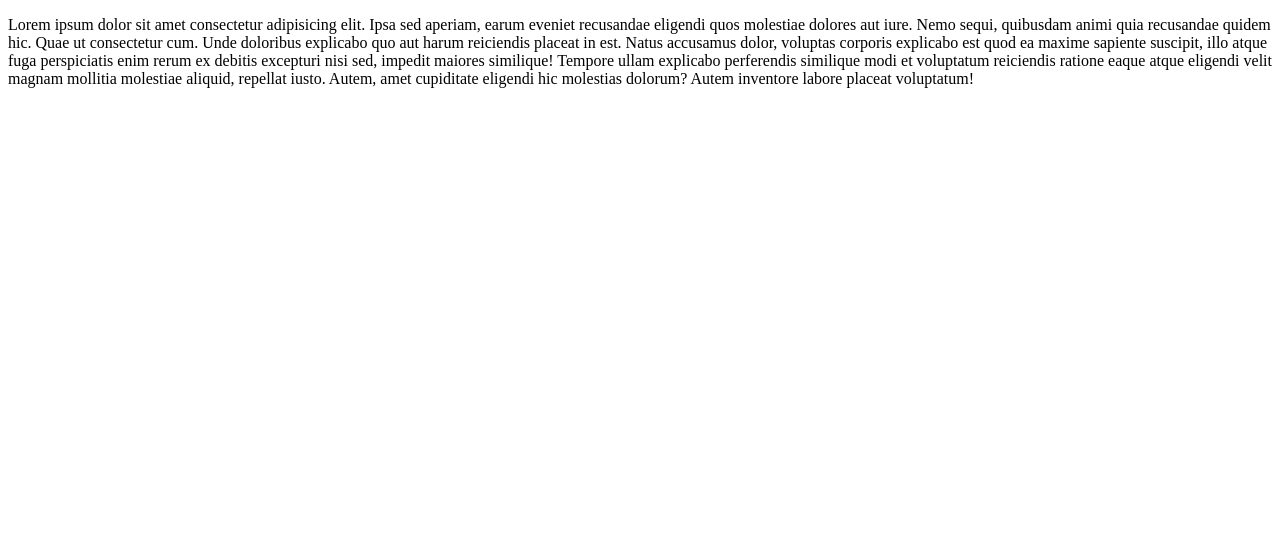
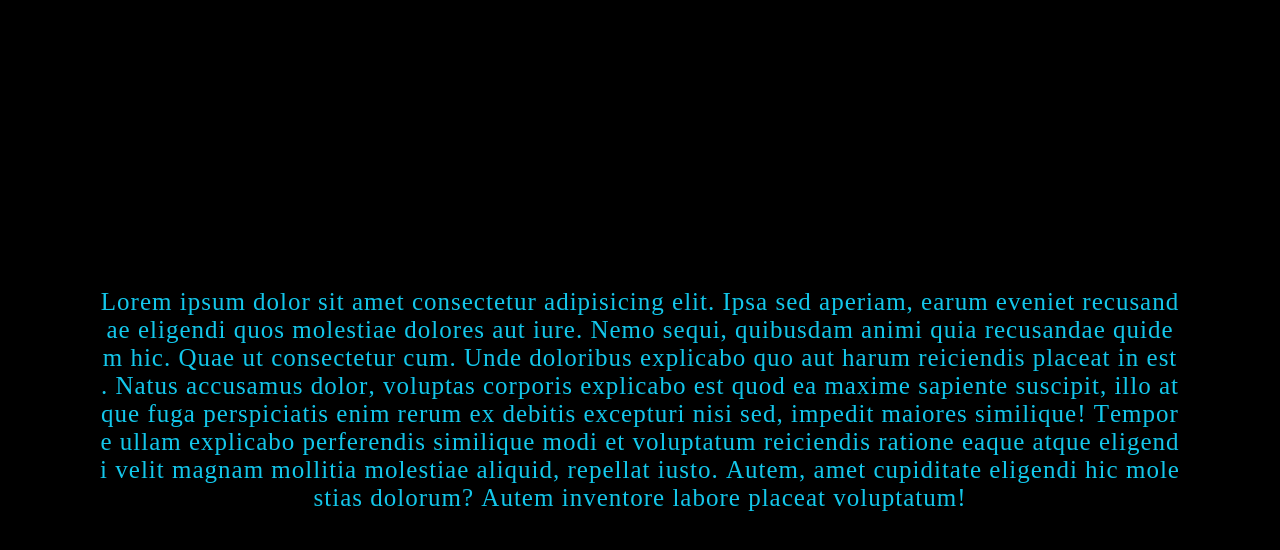
Before and after one commit to EdMalkhasyan/Text-Animation, a plain HTML site: page index.html in a window 1280 px wide. Drawn offline with Linux system fonts and the light colour scheme; the site is published under a folder, as on GitHub Pages, so addresses that start at the root find nothing.

Commit message:
Update index.html

```diff
--- a/index.html
+++ b/index.html
@@ -5,7 +5,7 @@
     <meta http-equiv="X-UA-Compatible" content="IE=edge">
     <meta name="viewport" content="width=device-width, initial-scale=1.0">
     <title>Text Animation</title>
-    <link rel="stylesheet" href="/css/style.css">
+    <link rel="stylesheet" href="./css/style.css">
 </head>
 <body>
 
@@ -13,6 +13,6 @@
         <p class="text">Lorem ipsum dolor sit amet consectetur adipisicing elit. Ipsa sed aperiam, earum eveniet recusandae eligendi quos molestiae dolores aut iure. Nemo sequi, quibusdam animi quia recusandae quidem hic. Quae ut consectetur cum. Unde doloribus explicabo quo aut harum reiciendis placeat in est. Natus accusamus dolor, voluptas corporis explicabo est quod ea maxime sapiente suscipit, illo atque fuga perspiciatis enim rerum ex debitis excepturi nisi sed, impedit maiores similique! Tempore ullam explicabo perferendis similique modi et voluptatum reiciendis ratione eaque atque eligendi velit magnam mollitia molestiae aliquid, repellat iusto. Autem, amet cupiditate eligendi hic molestias dolorum? Autem inventore labore placeat voluptatum!</p>
     </div>
 
-    <script src="/js/script.js"></script>
+    <script src="./js/script.js"></script>
 </body>
 </html>
```
